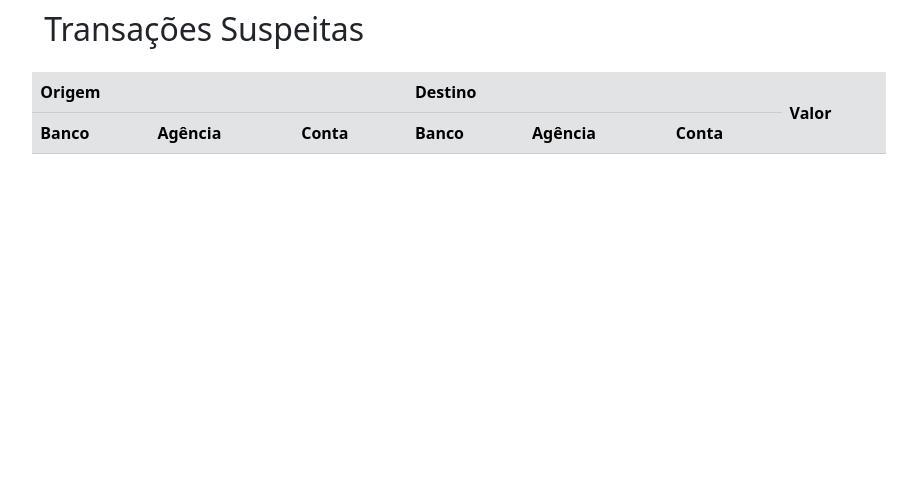
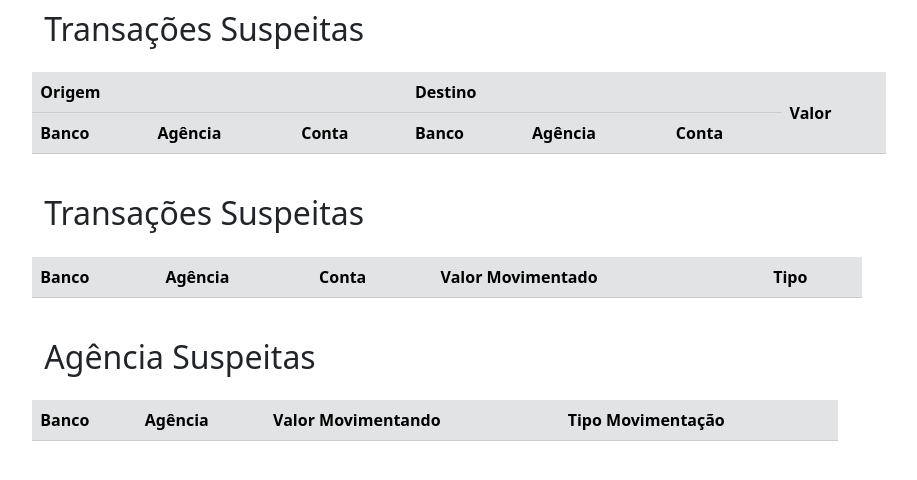
Before and after one commit to davibtonon/alura_challenge_back-end_3-_edicao, a Django app: page /analise_transacao/ in a window 1280 px wide. Shown: the part 275-755 px from the top of the page, without its empty margins (181-1098 px from the left). Run offline with Django 4.2, Linux system fonts and the light colour scheme; the visitor is signed in with stand-in values (Sample User, id 1); lists and menus that the app fills with data are empty; some libraries are stand-ins or nearby versions.

Commit message:
Relatório de transações suspeitas

```diff
--- a/controller/templates/analise_transacao.html
+++ b/controller/templates/analise_transacao.html
@@ -35,7 +35,7 @@
             </tr>
         </thead>
         <tbody>
-            {% for transacao in transacoes %}
+            {% for transacao in transacoes_suspeitas %}
             <tr>
                 <td>{{transacao.banco_origem}}</td>
                 <td>{{transacao.agencia_origem}}</td>
@@ -49,4 +49,74 @@
         </tbody>
     </table>
 
+
+<div class="row mt-4">
+<h2 class="mb-4 center">Transações Suspeitas</h2>
+<table class=" table table-secondary align-middle table-striped table-hover">
+    <thead>
+        <tr>
+            <th>Banco</th>
+            <th>Agência</th>
+            <th>Conta</th>
+            <th>Valor Movimentado</th>
+            <th>Tipo</th>
+        </tr>
+    </thead>
+    <tbody>
+
+        {% for contas in contas_suspeitas %}
+            {% for conta in contas %}
+            <tr>
+                {% if 'agencia_origem' in conta %}
+                <td>{{conta.banco_origem}}</td>
+                <td>{{conta.agencia_origem}}</td>
+                <td>{{conta.conta_origem}}</td>
+                <td>{{conta.valor_movimentacao_mes}}</td>
+                <td>Saida</td>
+                {% else %}
+                <td>{{conta.banco_destino}}</td>
+                <td>{{conta.agencia_destino}}</td>
+                <td>{{agencia.agencia_origem}}</td>
+                <td>{{conta.valor_movimentacao_mes}}</td>
+                <td>Entrada</td>
+                {% endif %}
+            </tr>
+            {% endfor %}
+            {% endfor %}
+    </tbody>
+</table>
+<div class="row mt-4">
+    <h2 class="mb-4 center">Agência Suspeitas</h2>
+    <table class=" table table-secondary align-middle table-striped table-hover">
+        <thead>
+            <tr>
+                <th>Banco</th>
+                <th>Agência</th>
+                <th>Valor Movimentando</th>
+                <th>Tipo Movimentação</th>
+            </tr>
+        </thead>
+        <tbody>
+
+            {% for agencias in agencias_suspeitas %}
+            {% for agencia in agencias %}
+            <tr>
+                {% if 'agencia_origem' in agencia %}
+                    <td>{{agencia.agencia_origem}}</td>
+                    <td>{{agencia.banco_origem}}</td>
+                    <td>{{agencia.valor_movimentacao_mes}}</td>
+                    <td>Saida</td>
+                {% else %}
+                    <td>{{agencia.agencia_destino}}</td>
+                    <td>{{agencia.banco_destino}}</td>
+                    <td>{{agencia.valor_movimentacao_mes}}</td>
+                    <td>Entrada</td>
+                {% endif %}
+            </tr>
+            {% endfor %}
+            {% endfor %}
+
+
+        </tbody>
+
 {% endblock %}
--- a/controller/views.py
+++ b/controller/views.py
@@ -1,7 +1,7 @@
 from django.shortcuts import render, redirect
 from controller.form import FormFileUpload
 from controller.models import ImportacaoRealizada, Transacao
-from controller.transacoes import importa_arquivo_e_salva_transacoes, procura_agencias_suspeitas
+from controller.transacoes import importa_arquivo_e_salva_transacoes, procura_agencias_suspeitas, procura_contas_suspeitas, procura_transacoes_suspeitas
 from django.contrib.auth.decorators import login_required
 from django.contrib.auth.models import User
 from django.contrib import auth
@@ -52,7 +52,6 @@ def cadastro(request):
         return redirect('cadastro')
     else:
         return render(request, 'cadastros.html')
-
 
 # PARA UM USUARIO USAR AS FUNÇÕES ABAIXO, ELE PRECISA ESTÁ LOGADO NO SISTEMA
 @login_required
@@ -133,7 +132,7 @@ def logout_usuario(request):
     return redirect('login')
 
 def transacoes_importadas(request, importacao_id):
-
+    """Exibir todas a importações realizadas no dia selecionado"""
 
     importacao = ImportacaoRealizada.objects.get(id=importacao_id)
     print(importacao.data_transacao)
@@ -145,19 +144,26 @@ def transacoes_importadas(request, importacao_id):
     print(importacao_id)
     return render(request, 'transacoes_importadas.html', contexto )
 
+@login_required
 def analise_transacao(request):
+    """Relatorio para analise de transações realizadas no mês"""
+
     if request.method == 'POST':
         mes_procura = request.POST['mes_procura']
         mes_procura = int(mes_procura[5:])
-        valor_transacao_suspeita = 18000
-        valor_agencia_suspeita = 10000
-        agencias = procura_agencias_suspeitas(mes_procura)
-        transacoes = Transacao.objects.filter(
-            data__month=mes_procura,
-            valor_transacao__gte = valor_transacao_suspeita)
+        transacoes_suspeitas = procura_transacoes_suspeitas(mes_procura)
+        agencias_suspeitas = [
+            procura_agencias_suspeitas(mes_procura, 'destino'),
+            procura_agencias_suspeitas(mes_procura)
+            ]
+        contas_suspeitas = [
+            procura_contas_suspeitas(mes_procura),
+            procura_contas_suspeitas(mes_procura,'origem')]
+
         contexto = {
-            'transacoes': transacoes,
-            'agencias':agencias
+            'transacoes_suspeitas': transacoes_suspeitas,
+            'agencias_suspeitas':agencias_suspeitas,
+            'contas_suspeitas': contas_suspeitas
         }
 
         return render(request, 'analise_transacao.html', contexto)
```
Also changed, not shown: controller/transacoes.py (+26 -1 lines).
